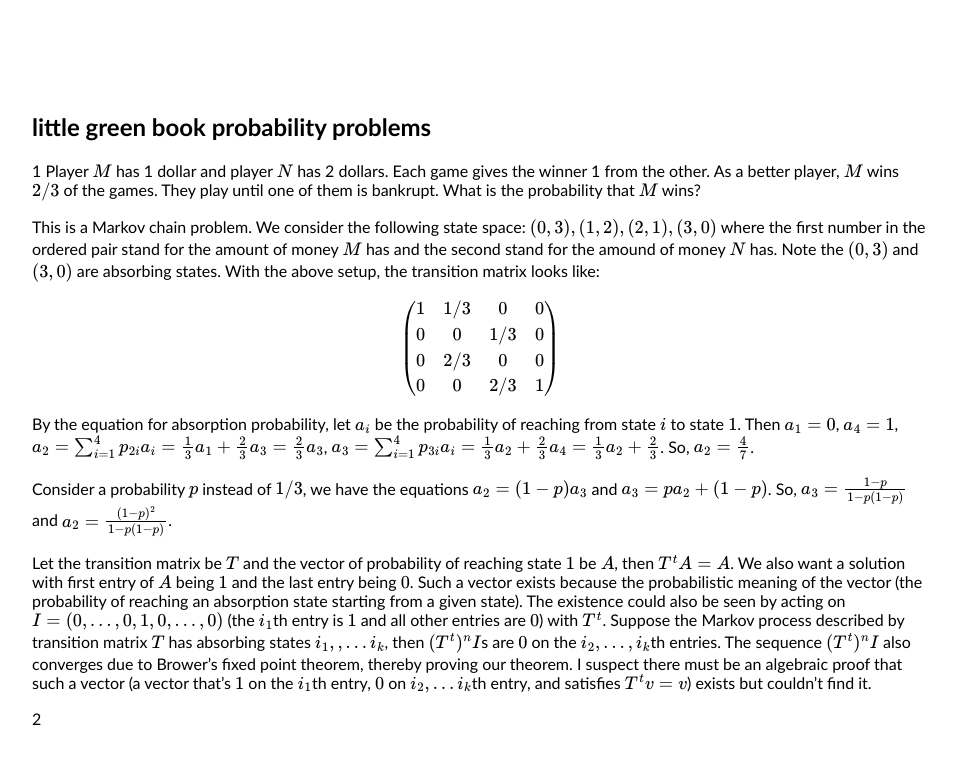
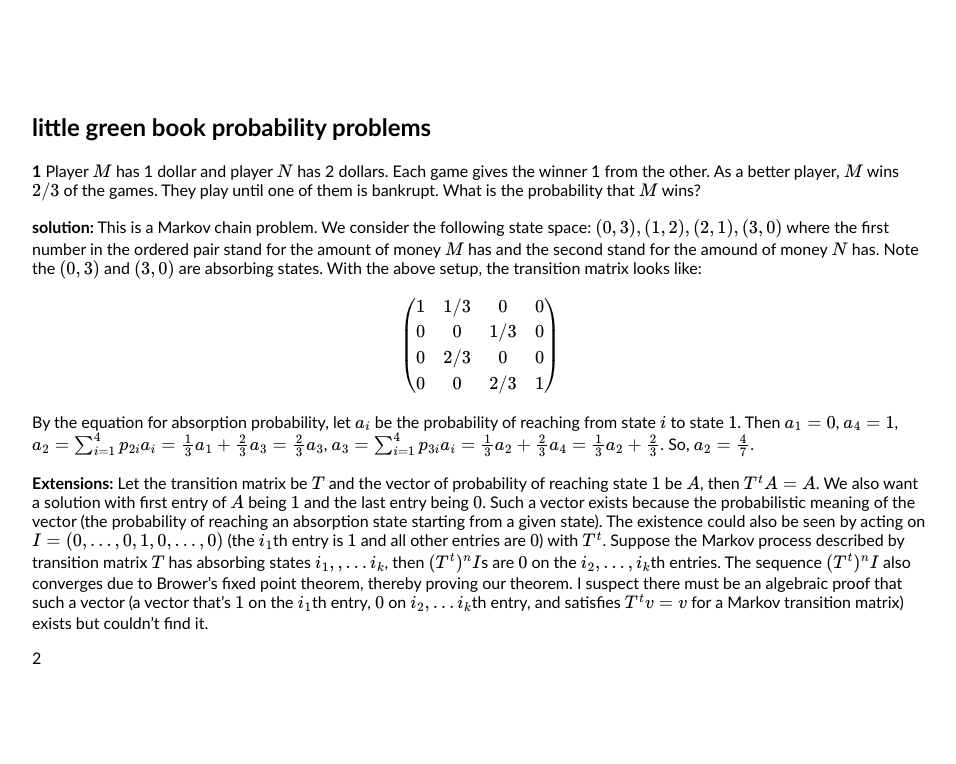
Before and after one commit to henryzhang11/questions-I-have, a Jekyll site: the page built from _posts/2023-08-20-little-green-book-probability-problems.md, in a window 1280 px wide. Shown: the top 764 px of the page, without its empty margins (160-1116 px from the left). Built offline with Jekyll 4.4.1, drawn with Linux system fonts in a browser that asks for light colours; formulas are drawn with MathJax 3.

Commit message:
Update 2023-08-20-little-green-book-probability-problems.md

```diff
--- a/_posts/2023-08-20-little-green-book-probability-problems.md
+++ b/_posts/2023-08-20-little-green-book-probability-problems.md
@@ -3,9 +3,9 @@ layout: post
 title: "little green book probability problems"
 ---
 
-1 Player $M$ has 1 dollar and player $N$ has 2 dollars. Each game gives the winner 1 from the other. As a better player, $M$ wins $2/3$ of the games. They play until one of them is bankrupt. What is the probability that $M$ wins?
+__1__ Player $M$ has 1 dollar and player $N$ has 2 dollars. Each game gives the winner 1 from the other. As a better player, $M$ wins $2/3$ of the games. They play until one of them is bankrupt. What is the probability that $M$ wins?
 
-This is a Markov chain problem. We consider the following state space: $\{(0,3),(1,2),(2,1),(3,0)\}$ where the first number in the ordered pair stand for the amount of money $M$ has and the second stand for the amound of money $N$ has. Note the $(0,3)$ and $(3,0)$ are absorbing states. With the above setup, the transition matrix looks like:
+__solution:__ This is a Markov chain problem. We consider the following state space: $\{(0,3),(1,2),(2,1),(3,0)\}$ where the first number in the ordered pair stand for the amount of money $M$ has and the second stand for the amound of money $N$ has. Note the $(0,3)$ and $(3,0)$ are absorbing states. With the above setup, the transition matrix looks like:
 
 $$
 \begin{pmatrix}
@@ -18,8 +18,6 @@ $$
 
 By the equation for absorption probability, let $a_i$ be the probability of reaching from state $i$ to state $1$. Then $a_1=0$, $a_4=1$, $a_2=\sum_{i=1}^4 p_{2i}a_i=\frac{1}{3}a_1+\frac{2}{3}a_3=\frac{2}{3}a_3$, $a_3=\sum_{i=1}^4 p_{3i}a_i=\frac{1}{3}a_2+\frac{2}{3}a_4=\frac{1}{3}a_2+\frac{2}{3}$. So, $a_2=\frac{4}{7}$.
 
-Consider a probability $p$ instead of $1/3$, we have the equations $a_2=(1-p)a_3$ and $a_3=pa_2+(1-p)$. So, $a_3=\frac{1-p}{1-p(1-p)}$ and $a_2=\frac{(1-p)^2}{1-p(1-p)}$.
-
-Let the transition matrix be $T$ and the vector of probability of reaching state $1$ be $A$, then $T^tA=A$. We also want a solution with first entry of $A$ being $1$ and the last entry being $0$. Such a vector exists because the probabilistic meaning of the vector (the probability of reaching an absorption state starting from a given state). The existence could also be seen by acting on $I=(0,...,0,1,0,...,0)$ (the $i_1$th entry is $1$ and all other entries are $0$) with $T^t$. Suppose the Markov process described by transition matrix $T$ has absorbing states $i_1, ,...i_k$, then $(T^t)^nI$s are $0$ on the $i_2,...,i_k$th entries. The sequence $(T^t)^nI$ also converges due to Brower's fixed point theorem, thereby proving our theorem. I suspect there must be an algebraic proof that such a vector (a vector that's $1$ on the $i_1$th entry, $0$ on $i_2,...i_k$th entry, and satisfies $T^tv=v$) exists but couldn't find it.
+__Extensions:__ Let the transition matrix be $T$ and the vector of probability of reaching state $1$ be $A$, then $T^tA=A$. We also want a solution with first entry of $A$ being $1$ and the last entry being $0$. Such a vector exists because the probabilistic meaning of the vector (the probability of reaching an absorption state starting from a given state). The existence could also be seen by acting on $I=(0,...,0,1,0,...,0)$ (the $i_1$th entry is $1$ and all other entries are $0$) with $T^t$. Suppose the Markov process described by transition matrix $T$ has absorbing states $i_1, ,...i_k$, then $(T^t)^nI$s are $0$ on the $i_2,...,i_k$th entries. The sequence $(T^t)^nI$ also converges due to Brower's fixed point theorem, thereby proving our theorem. I suspect there must be an algebraic proof that such a vector (a vector that's $1$ on the $i_1$th entry, $0$ on $i_2,...i_k$th entry, and satisfies $T^tv=v$ for a Markov transition matrix) exists but couldn't find it.
 
 2
```
